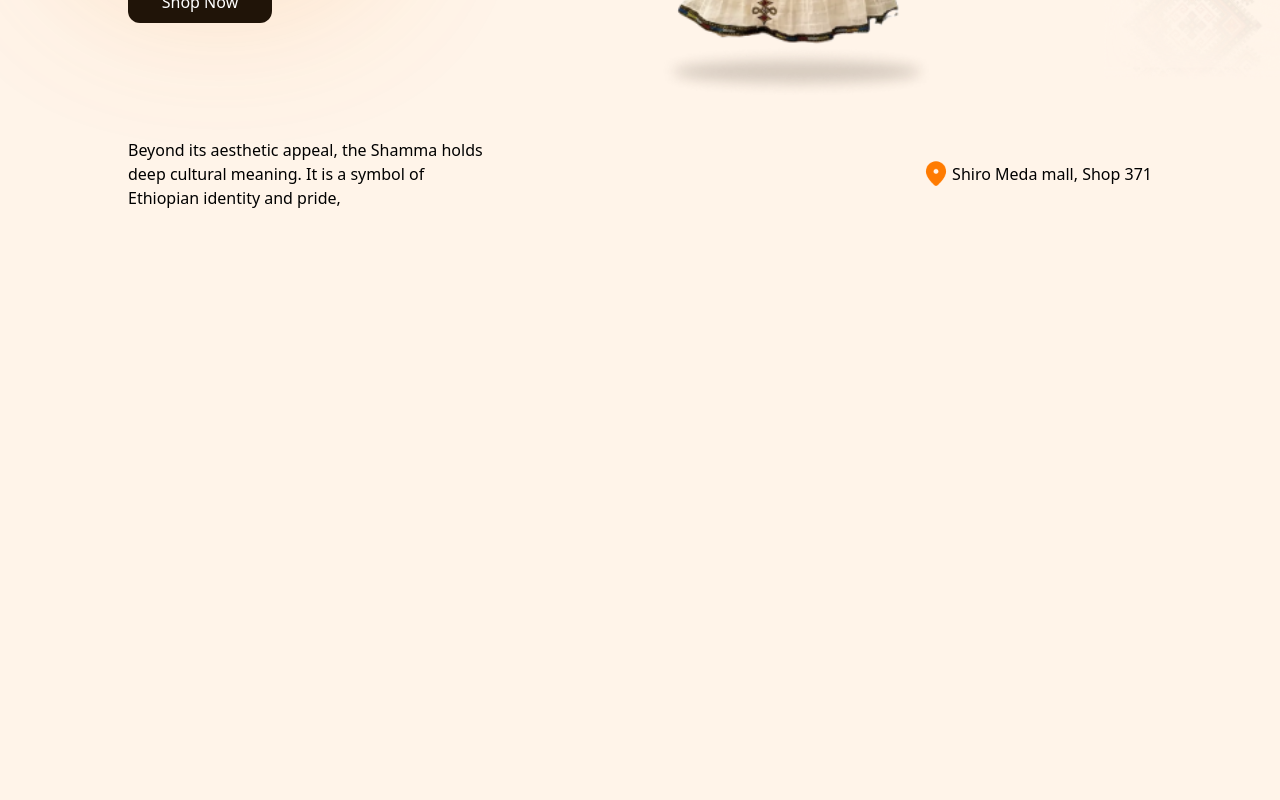
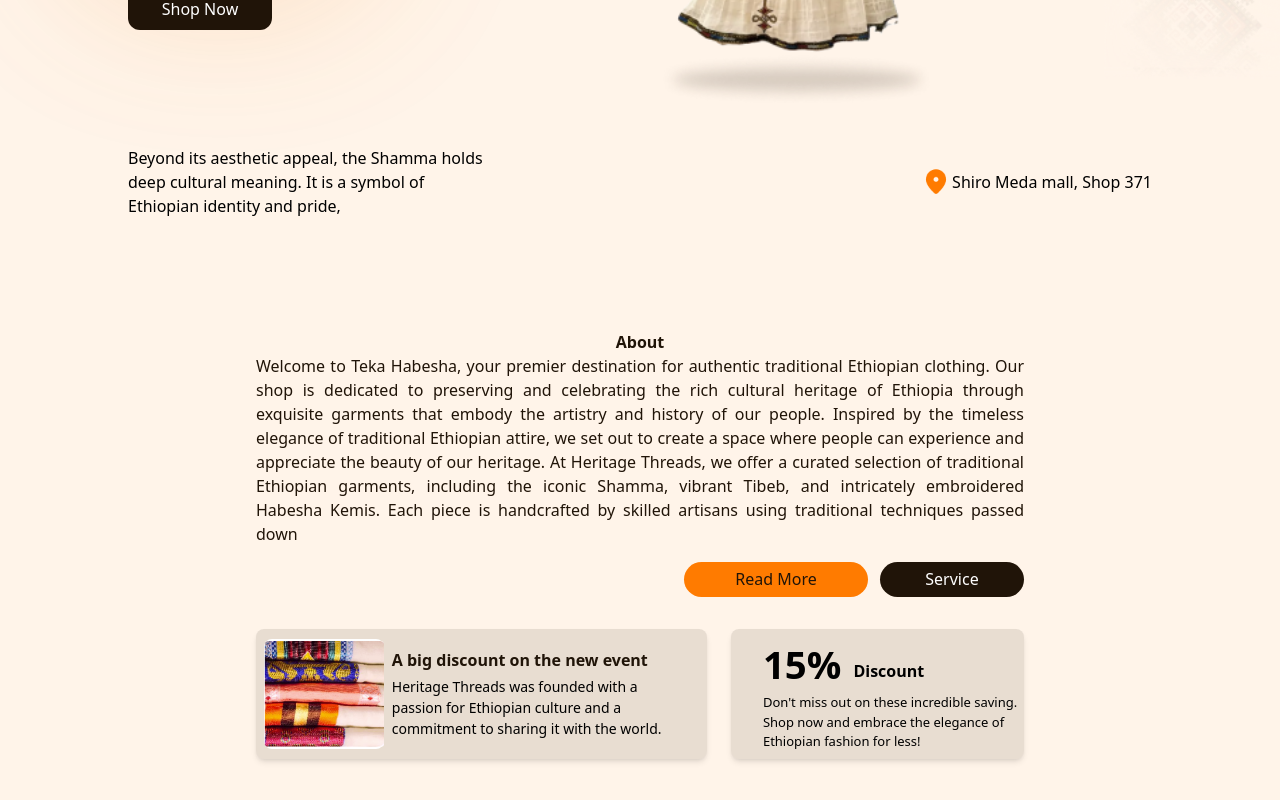
Before and after one commit to kira07Sj/Tekehabesha, a React (Vite) app: page / in a window 1280 px wide. Shown: the part 566-1366 px from the top of the page. Before the commit the page ends 800 px from the top, so only its background shows below. Built offline with nearby package versions, Linux system fonts and the light colour scheme.

Commit message:
Add: About Section completed

```diff
--- a/src/App.jsx
+++ b/src/App.jsx
@@ -1,11 +1,15 @@
 import Navigation from "./components/Navigation.jsx"
 import Hero from "./components/Hero"
+import About from "./components/About.jsx"
+
+
 function App() {
 
   return (
     <div className="flex flex-col items-center  w-[100dvw] h-[100dvh]">
     <Navigation/>
     <Hero/>
+    <About/>
 
     </div>
   )
--- /dev/null
+++ b/src/components/About.jsx
@@ -0,0 +1,65 @@
+import React from 'react'
+import Button from './Button'
+import Gabi from '../assets/image.png'
+
+const About = () => {
+  return (
+    <div className='flex flex-col items-center justify-center w-[60%] max-sm:w-[80%] py-[2rem]'>
+        <div className='w-full flex flex-col items-center justify-center'>
+            <h1 className='font-bold text-color-brown'>About</h1>
+            <p className='text-justify text-color-brown max-sm:text-[14px]'>
+                Welcome to Teka Habesha, your premier destination for authentic
+                 traditional Ethiopian clothing. Our shop is dedicated to
+                 preserving and celebrating the rich cultural heritage of
+                 Ethiopia through exquisite garments that embody the artistry
+                  and history of our people. Inspired by the timeless elegance
+                   of traditional Ethiopian attire, we set out to create a space
+                    where people can experience and appreciate the beauty of our
+                     heritage. At Heritage Threads, we offer a curated selection
+                      of traditional Ethiopian garments, including the iconic
+                      Shamma, vibrant Tibeb, and intricately embroidered Habesha
+                       Kemis. Each piece is handcrafted by skilled artisans using
+                       traditional techniques passed down</p>
+                <div className='flex flex-row justify-end items-center w-full mt-[1rem]'>
+                    <div className='flex items-center justify-center '>
+                    <Button title={"Read More"} className={`text-color-brown w-[184px] max-sm:scale-75 h-[35px]
+                    btn-bg-orange  rounded-3xl mr-3 max-sm:-mr-8`}/>
+                    </div>
+
+                    <div>
+                    <Button title={"Service"} className={`text-white w-[144px] max-sm:scale-75 h-[35px]
+                    btn-bg-brown  rounded-3xl`}/>
+                    </div>
+                </div>
+
+                <div className='flex lg:flex-row flex-col  items-center justify-center w-full py-[2rem] gap-6'>
+                        <div className='flex items-center justify-between rounded-lg h-[130px] w-full bg-dark-brown2 shadow-md'>
+                            <div className='w-[120px] max-sm:w-[100px] h-[110px] max-sm:h-[90px] rounded-lg m-2 bg-white flex items-center justify-center'>
+                                <img src={Gabi} className='object-contain' />
+                            </div>
+
+                            <div className='flex flex-col items-start justify-center gap-1 w-[70%]'>
+                                <h1 className='text-[16px] max-sm:text-[14px]  text-color-brown font-bold'>A big discount on the new event</h1>
+                                <p className='text-[14px] max-md:text-[13px] max-sm:text-[10px] w-[90%]'>Heritage Threads was founded with a passion for Ethiopian culture and a commitment to sharing it with the world.</p>
+                            </div>
+
+                        </div>
+
+                        <div className='flex flex-col items-start justify-center rounded-lg h-[130px] lg:w-[65%] w-full bg-dark-brown2 shadow-md'>
+                            <div className='flex items-center justify-center ml-[2rem]'>
+                                <h1 className='text-[2.4rem] font-bold'>15%</h1>
+                                <p className='font-bold ml-3 mt-3'>Discount</p>
+                            </div>
+                            <p className='w-[90%] text-[13px] ml-[2rem]'>
+                            Don't miss out on these incredible saving. Shop now and
+                            embrace the elegance of Ethiopian fashion for less!
+                            </p>
+                        </div>
+
+                </div>
+        </div>
+    </div>
+  )
+}
+
+export default About
--- a/src/components/Hero.jsx
+++ b/src/components/Hero.jsx
@@ -8,8 +8,8 @@ import locationIcon from '../assets/location.png'
 const Hero = () => {
 
   return (
-    <section id='Home' className='flex flex-col w-[100%] justify-center overflow-hidden
-    items-center'>
+    <section id='Home' className='flex flex-col w-[100%] justify-center
+    items-center pb-[3rem]'>
         <div className=' absolute top-0 -right-0 max-md:right-3 -z-10'>
             <img src={tilet} alt="bg"
             className=' h-[700px]' />
@@ -53,7 +53,7 @@ const Hero = () => {
 
         </div>
         <div className='flex flex-row max-sm:hidden items-center
-        justify-between w-[80%] mb-[2rem]'>
+        justify-between w-[80%] mb-[2rem] '>
                 <p className='w-[35%]'>
                 Beyond its aesthetic appeal, the Shamma holds deep cultural meaning.
                 It is a symbol of Ethiopian identity and pride,
--- a/src/index.css
+++ b/src/index.css
@@ -16,6 +16,9 @@
 }
 .bg-dark-brown{
     background-color: #201408;
+}
+.bg-dark-brown2{
+    background-color: #2014081a;
 }
 .btn-bg-brown{
     background-image: url("./assets/Rectangle54.png");
```
Also changed, not shown: src/assets/image.png (added).
